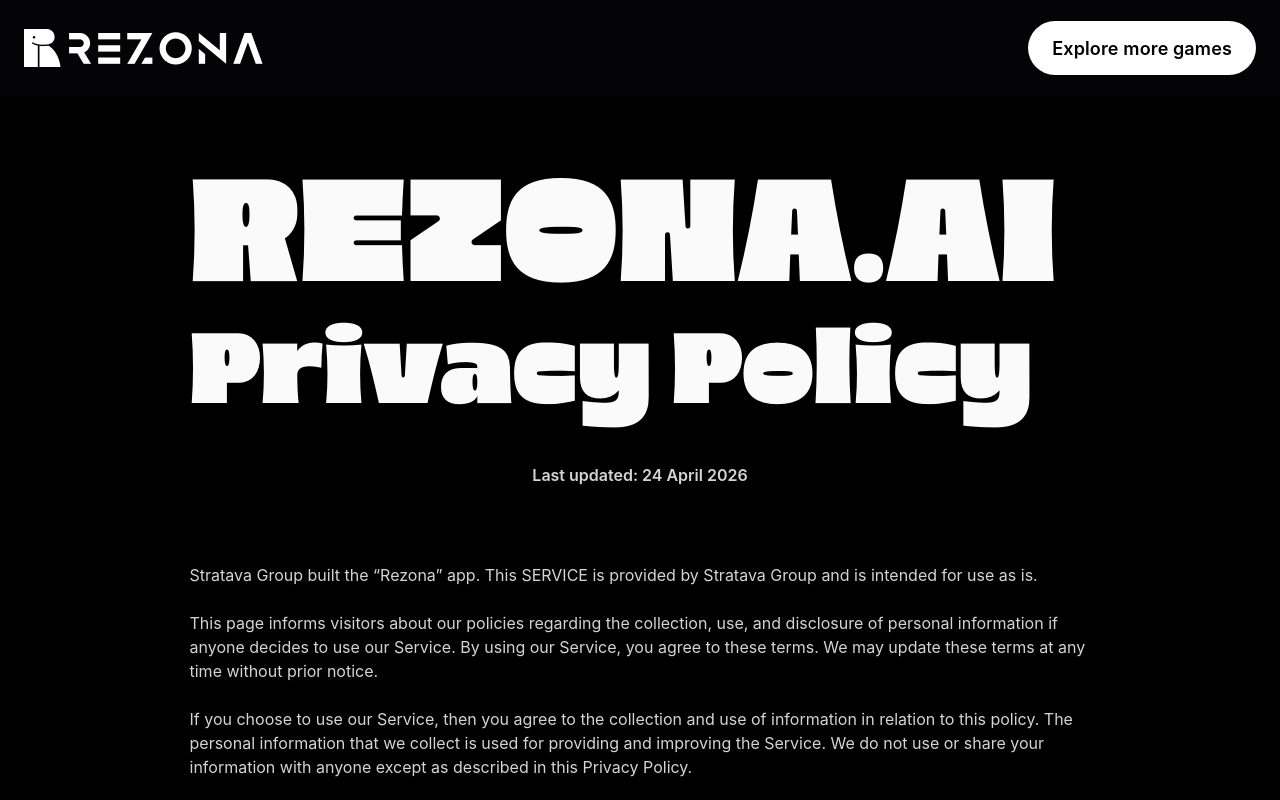
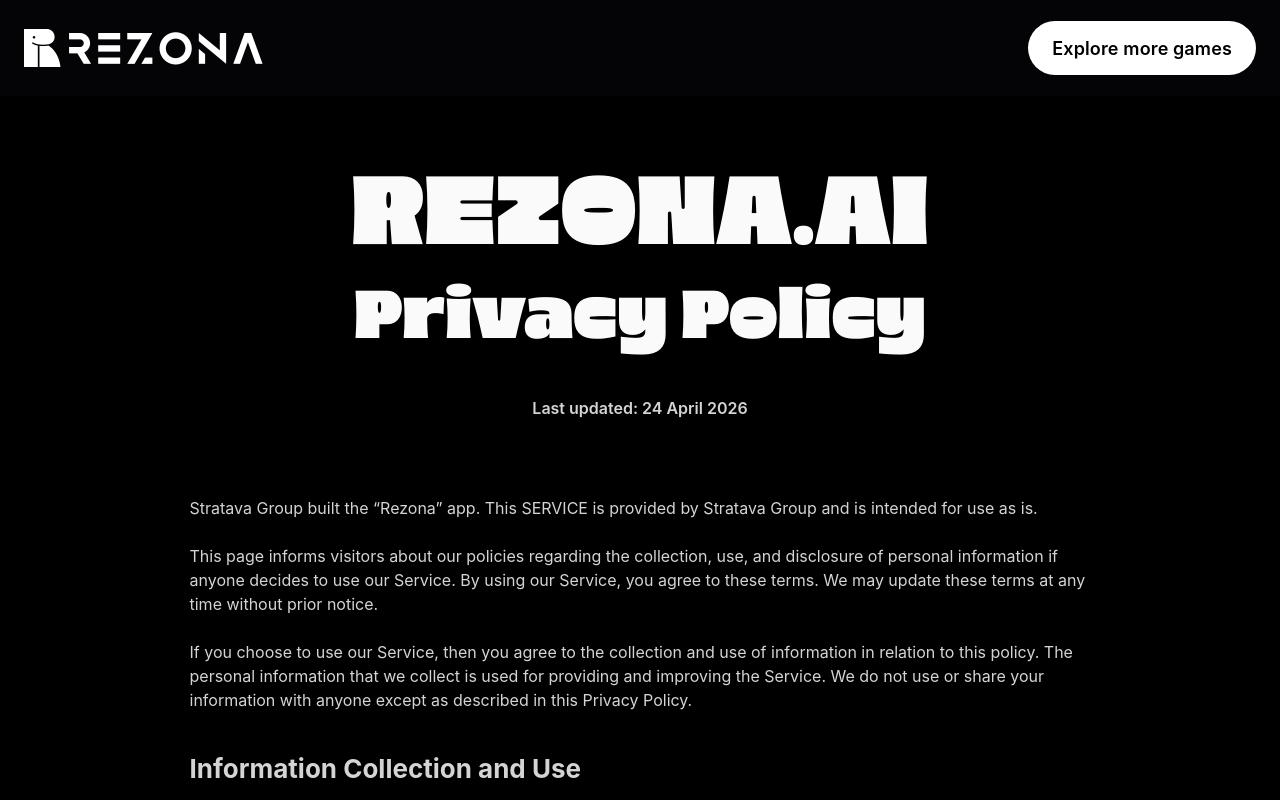
Before and after one commit to rezona-ai/rezona-website, a Next.js app: page /privacy in a window 1280 px wide. Shown: the top 800 px of the page. Built offline with nearby package versions, Linux system fonts and the light colour scheme.

Commit message:
fix: 响应式优化

```diff
--- a/app/components/site-footer.tsx
+++ b/app/components/site-footer.tsx
@@ -108,7 +108,7 @@
   const [isMobile, setIsMobile] = useState<boolean | null>(null);
 
   useEffect(() => {
-    const query = window.matchMedia("(max-width: 900px)");
+    const query = window.matchMedia("(max-width: 640px)");
     const sync = () => setIsMobile(query.matches);
     sync();
     if (typeof query.addEventListener === "function") {
--- a/app/explore-more/page-client.tsx
+++ b/app/explore-more/page-client.tsx
@@ -459,7 +459,7 @@
   const [isMobile, setIsMobile] = useState<boolean | null>(null);
 
   useEffect(() => {
-    const query = window.matchMedia("(max-width: 900px)");
+    const query = window.matchMedia("(max-width: 640px)");
     const sync = () => setIsMobile(query.matches);
     sync();
     if (typeof query.addEventListener === "function") {
@@ -508,17 +508,7 @@
         {isMobile === null ? null : !isMobile ? (
           <div className="explore-more-desktop-grid">
             <div className="explore-more-card-row">
-              {desktopCards.slice(0, 5).map((card) => (
-                <ExploreMoreCard
-                  key={card.id}
-                  card={card}
-                  strictInView
-                  keepIframeLoaded
-                />
-              ))}
-            </div>
-            <div className="explore-more-card-row">
-              {desktopCards.slice(5, 10).map((card) => (
+              {desktopCards.slice(0, 10).map((card) => (
                 <ExploreMoreCard
                   key={card.id}
                   card={card}
--- a/app/legal-pages.css
+++ b/app/legal-pages.css
@@ -67,26 +67,32 @@
 }
 
 .privacy-title-block {
+  --privacy-brand-size: clamp(96px, 8.33vw, 160px);
+  --privacy-title-size: calc(var(--privacy-brand-size) * 0.7);
   margin: 0;
+  text-align: center;
 }
 
 .privacy-brand {
   margin: 0;
+  max-width: 100%;
   color: #fafafa;
   font-family: var(--font-wister);
-  font-size: 160px;
+  font-size: var(--privacy-brand-size);
   font-weight: 700;
-  line-height: 120px;
+  line-height: 0.75;
   letter-spacing: 0;
+  overflow-wrap: break-word;
+  word-break: normal;
 }
 
 .privacy-title {
   margin: 36px 0 0;
   color: #fafafa;
   font-family: var(--font-wister);
-  font-size: 110px;
+  font-size: var(--privacy-title-size);
   font-weight: 700;
-  line-height: 82.5px;
+  line-height: 0.75;
   letter-spacing: 0;
 }
 
@@ -190,7 +196,7 @@
   display: none;
 }
 
-@media (max-width: 900px) {
+@media (max-width: 640px) {
   .privacy-page {
     padding-top: 60px;
   }
@@ -238,6 +244,7 @@
   .privacy-brand {
     font-size: 62px;
     line-height: 46.6px;
+    overflow-wrap: normal;
   }
 
   .privacy-title {
--- a/app/page.tsx
+++ b/app/page.tsx
@@ -1188,9 +1188,9 @@
   };
 
   useEffect(() => {
-    const mobileQuery = window.matchMedia("(max-width: 900px)");
+    const mobileQuery = window.matchMedia("(max-width: 1024px)");
     const smallDesktopQuery = window.matchMedia(
-      "(max-width: 1366px) and (min-width: 901px)"
+      "(max-width: 1366px) and (min-width: 1025px)"
     );
     const syncLayout = () => {
       setIsMobile(mobileQuery.matches);
--- a/app/privacy/page.tsx
+++ b/app/privacy/page.tsx
@@ -13,7 +13,10 @@
 
       <section className="privacy-content-shell">
         <div className="privacy-title-block">
-          <p className="privacy-brand">REZONA.AI</p>
+          <p className="privacy-brand">
+            REZONA.<wbr />
+            AI
+          </p>
           <h1 className="privacy-title">Privacy Policy</h1>
         </div>
 
--- a/app/terms/page.tsx
+++ b/app/terms/page.tsx
@@ -13,7 +13,10 @@
 
       <section className="privacy-content-shell">
         <div className="privacy-title-block">
-          <p className="privacy-brand">REZONA.AI</p>
+          <p className="privacy-brand">
+            REZONA.<wbr />
+            AI
+          </p>
           <h1 className="privacy-title">
             End User License Agreement (EULA)
           </h1>
```
Also changed, not shown: app/explore-more.css (+6 -6 lines), app/globals.css (+4 -4 lines).
